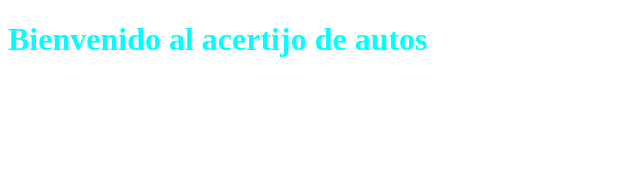
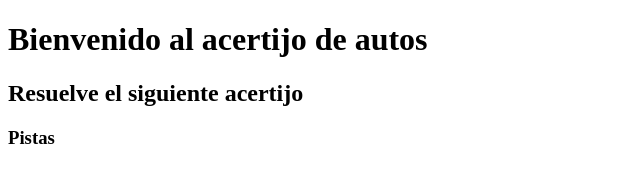
Before and after one commit to Sergi0ZM/fundamentos-proyecto, a plain HTML site: page Acertijo autos.html in a window 1280 px wide. Shown: the whole page, without its empty margins (0-640 px from the left). Drawn offline with Linux system fonts and the light colour scheme; a web font is replaced by a local one.

Commit message:
Arreglando acertijo

```diff
--- a/Acertijo autos.html
+++ b/Acertijo autos.html
@@ -1,29 +1,46 @@
 <!DOCTYPE html>
 <html lang="en">
+
 <head>
     <meta charset="UTF-8">
     <meta http-equiv="X-UA-Compatible" content="IE=edge">
     <meta name="viewport" content="width=device-width, initial-scale=1.0">
     <link rel="preconnect" href="https://fonts.googleapis.com">
     <link rel="preconnect" href="https://fonts.gstatic.com" crossorigin>
-    <link href="https://fonts.googleapis.com/css2?family=DM+Sans:ital,wght@1,400;1,500&family=Kanit&family=Nabla&display=swap" rel="stylesheet">
+    <link
+        href="https://fonts.googleapis.com/css2?family=DM+Sans:ital,wght@1,400;1,500&family=Kanit&family=Nabla&display=swap"
+        rel="stylesheet">
 
-    <title>Document</title>
+    <title>Autos</title>
     <style>
-        .container{
-            width: 100vh;
-            height: 100vw;
+        .container {
+            width: 100vw;
+            height: 100vh;
+            background-color: white;
         }
-        h1{
-            color: aqua;
+
+        h1 {
+            color:black;
+            align-self: center;
+        }
+        .encabezado{
+            justify-content: center;
+            align-items: center;
         }
     </style>
 </head>
+
 <body>
     <div class="container">
-        <h1>Bienvenido al acertijo de autos</h1>
+        <div class="encabezado" >
+            <h1>Bienvenido al acertijo de autos</h1>
 
+            <h2>Resuelve el siguiente acertijo </h2>
+
+            <h3>Pistas</h3>
+        </div>
 
     </div>
 </body>
+
 </html>
```
Also changed, not shown: index.html (+2 -2 lines).
